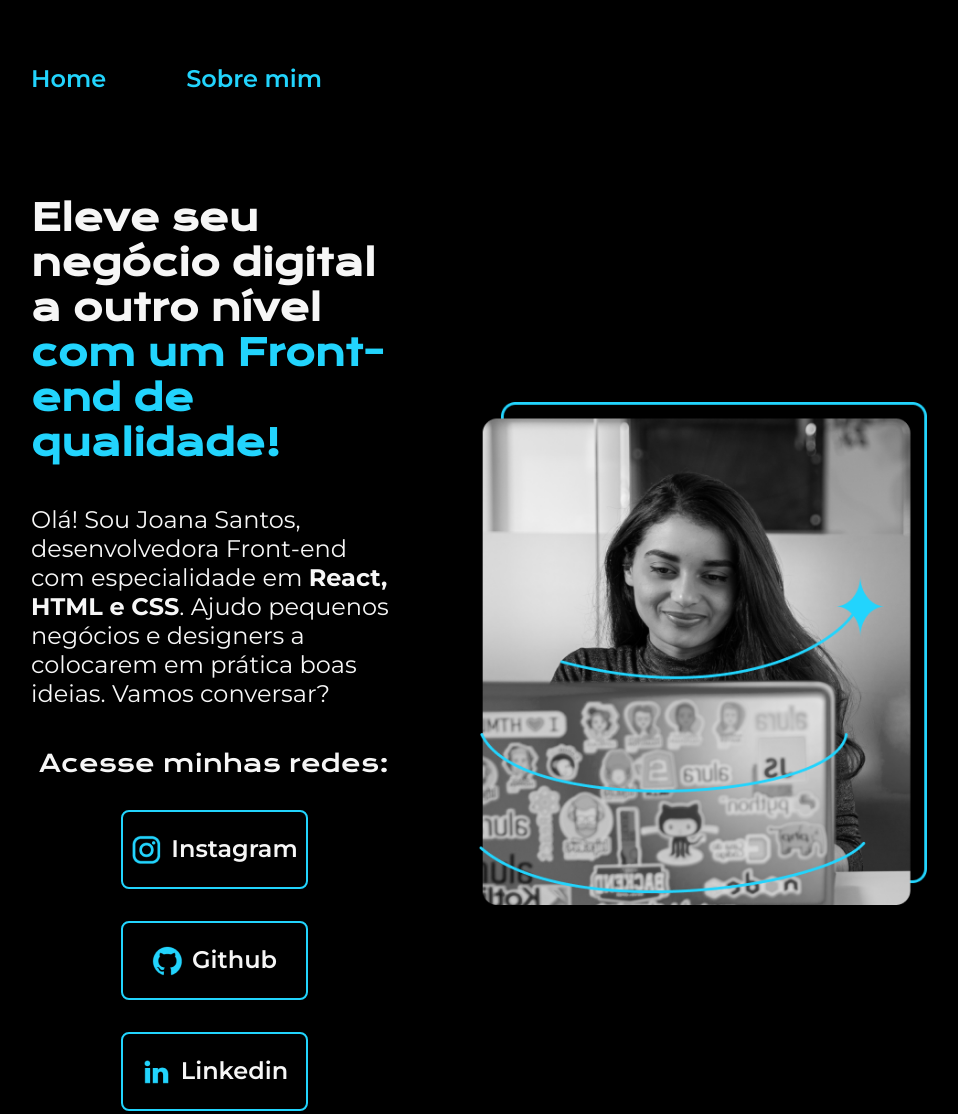
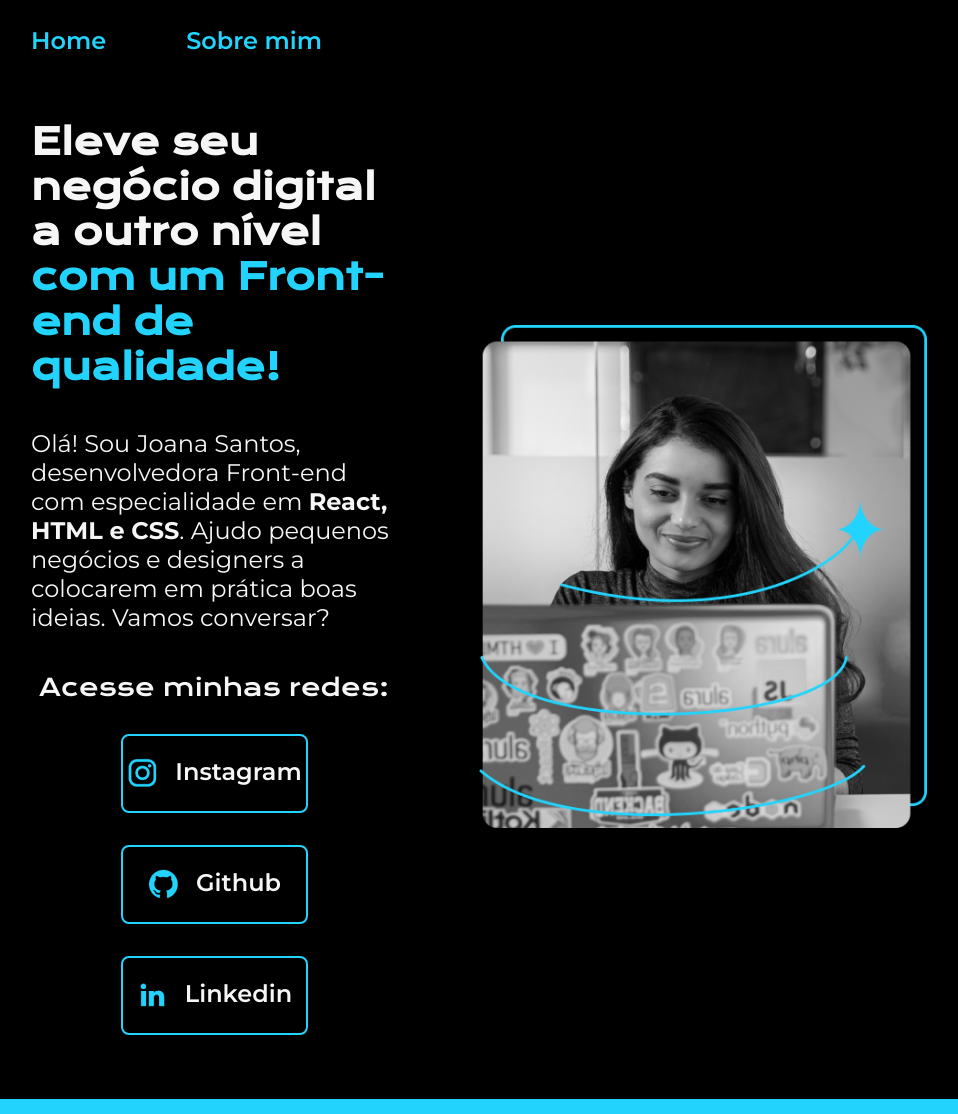
Before and after one commit to alansumiya/pagina_html_css, a plain HTML site: page index.html in a window 1280 px wide. Shown: the top 1114 px of the page, without its empty margins (161-1119 px from the left). Drawn offline with nearby package versions, Linux system fonts and the light colour scheme.

Commit message:
Corrigir parâmetros

```diff
--- a/styles/style.css
+++ b/styles/style.css
@@ -28,7 +28,7 @@ body{
 }
 
 .cabecalho{
-    padding: 5% 0 0 15%;
+    padding: 2% 0 0 15%;
 }
 
 .cabecalho__menu{
@@ -39,7 +39,7 @@ body{
 
 .cabecalho__menu__link{
     font-family: var(--fonte-secundaria) ;
-    font-size: 24px;
+    font-size: 1.5rem;
     font-weight: 600;
     color: var(--cor-terciaria);
     text-decoration: none;
@@ -54,7 +54,7 @@ body{
     /*para os elementos não ficarem totalmente nos cantos, inserimos margem para eles ficarem mais centralizados*/
     /* margin: 10% 15%; */
 
-    padding: 8% 15%;
+    padding: 5% 15%;
 
     /*por padrão o comando flex deixam todos os elementos em linha*/
     display: flex;
@@ -112,7 +112,7 @@ body{
     width: 50%;
     display: flex;
     justify-content: center;
-    gap: 8px;
+    gap: 16px;
 }
 
 .apresentacao__links__subtitulo{
```
